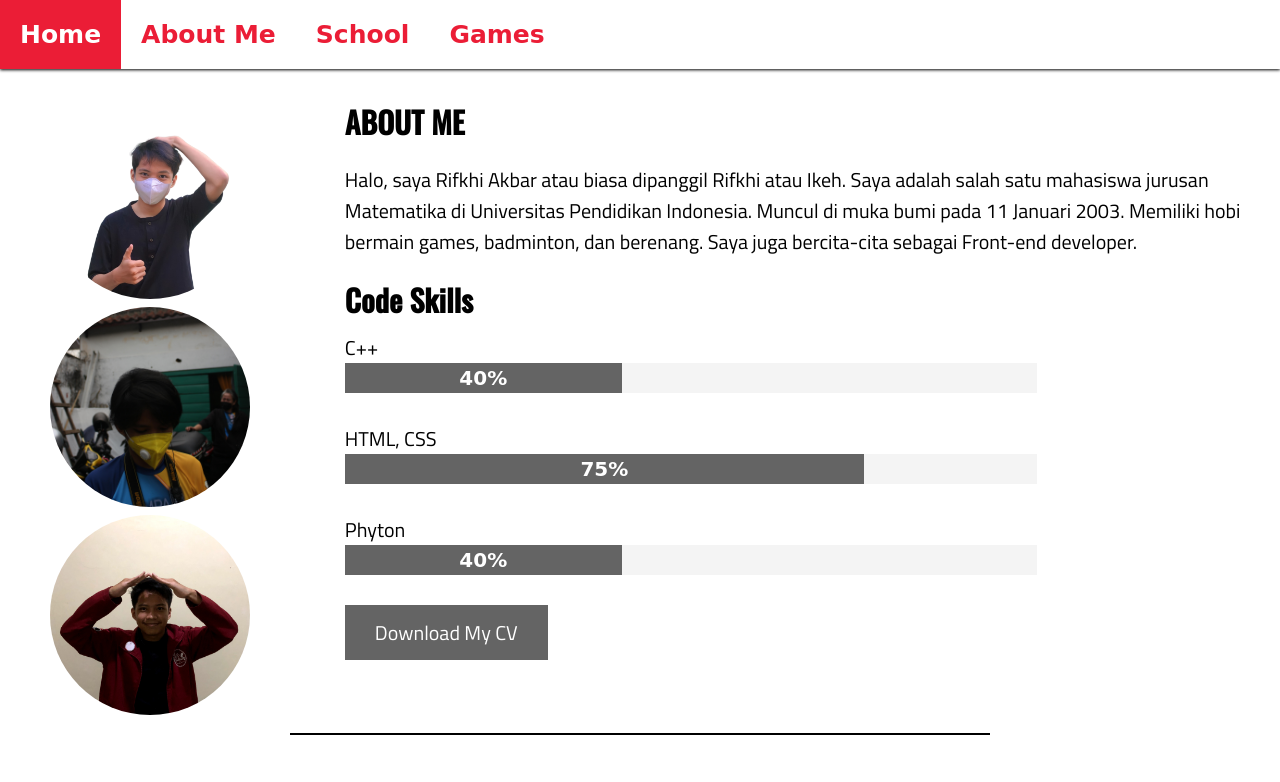
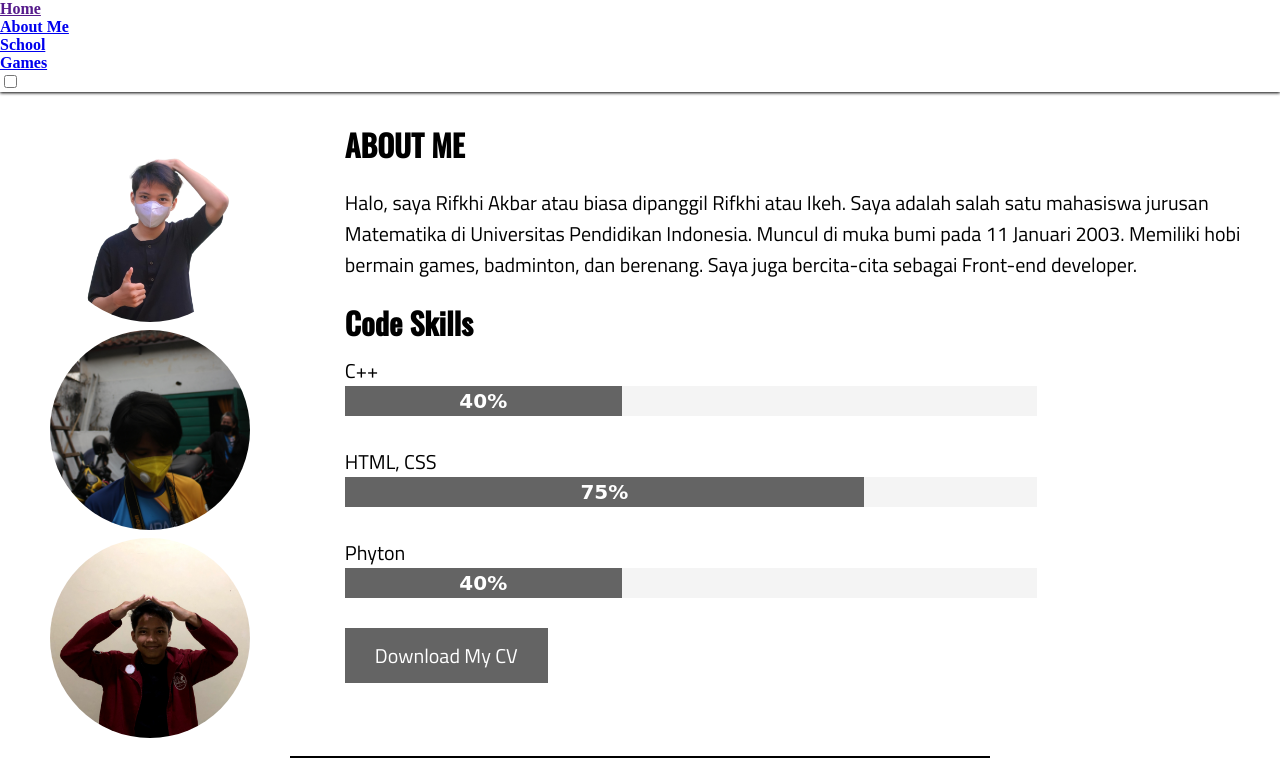
Before and after one commit to rifkeh/rifkeh.github.io, a plain HTML site: page index.html in a window 1280 px wide. Shown: the top 782 px of the page. Drawn offline with nearby package versions, Linux system fonts and the light colour scheme; a web font is replaced by a local one.

Commit message:
Update index.html

```diff
--- a/index.html
+++ b/index.html
@@ -8,11 +8,15 @@
         <link href="https://fonts.googleapis.com/css2?family=Lato:ital@1&display=swap" rel="stylesheet">
     </head>
     <body>
-        <div class="menu" >
-            <div class="menu-home"><a href=""><b>Home</b></a></div>
-            <div class="menu-me"><a href="#me"><b>About Me</b></a></div>
-            <div class="menu-school"><a href="#one"><b>School</b></a></div>
-            <div class="menu-games"><a href="#games"><b>Games</b></a></div>
+        <div class="menu" id="menu">
+            <div><a href=""><b>Home</b></a></div>
+            <div><a href="#me"><b>About Me</b></a></div>
+            <div><a href="#one"><b>School</b></a></div>
+            <div><a href="#games"><b>Games</b></a></div>
+            <label class="switch">
+                <input id="check" type="checkbox">
+                <span class="slider"></span>
+            </label>
         </div>
         <div id="me"></div>
         <div class="home">
@@ -41,7 +45,7 @@
                         </div>
                         <div>
                             <p>Phyton</p>
-                            <div class="skillsbox">
+                            <div class="skillsbox phyton">
                                 <div class="skillsbox-photography" style="width: 40%;"><b>40%</b></div>
                             </div>
                         </div>
@@ -50,10 +54,7 @@
                         </form>
                     </div>
                 </div>
-
             </div>
-
-
             <div class="home-line" style="width: 700px;"></div>
             <div id="one"></div>
             <div class="home-top-midtext" style="display:flex; flex-direction: column;">
@@ -101,7 +102,7 @@
             </div>
         </div>
         <div class="home-line" style="width: 700px;"></div>
-        <div class="footer">
+        <div class="footer" id="footer">
             <div class="footer-navigate">
                 <h4>Navigate</h4>
                 <div><a href="">Home</a></div>
@@ -125,5 +126,7 @@
                 </div>
             </div>
         </div>
+        <script src="java.js">
+        </script>
     </body>
 </html>
```
